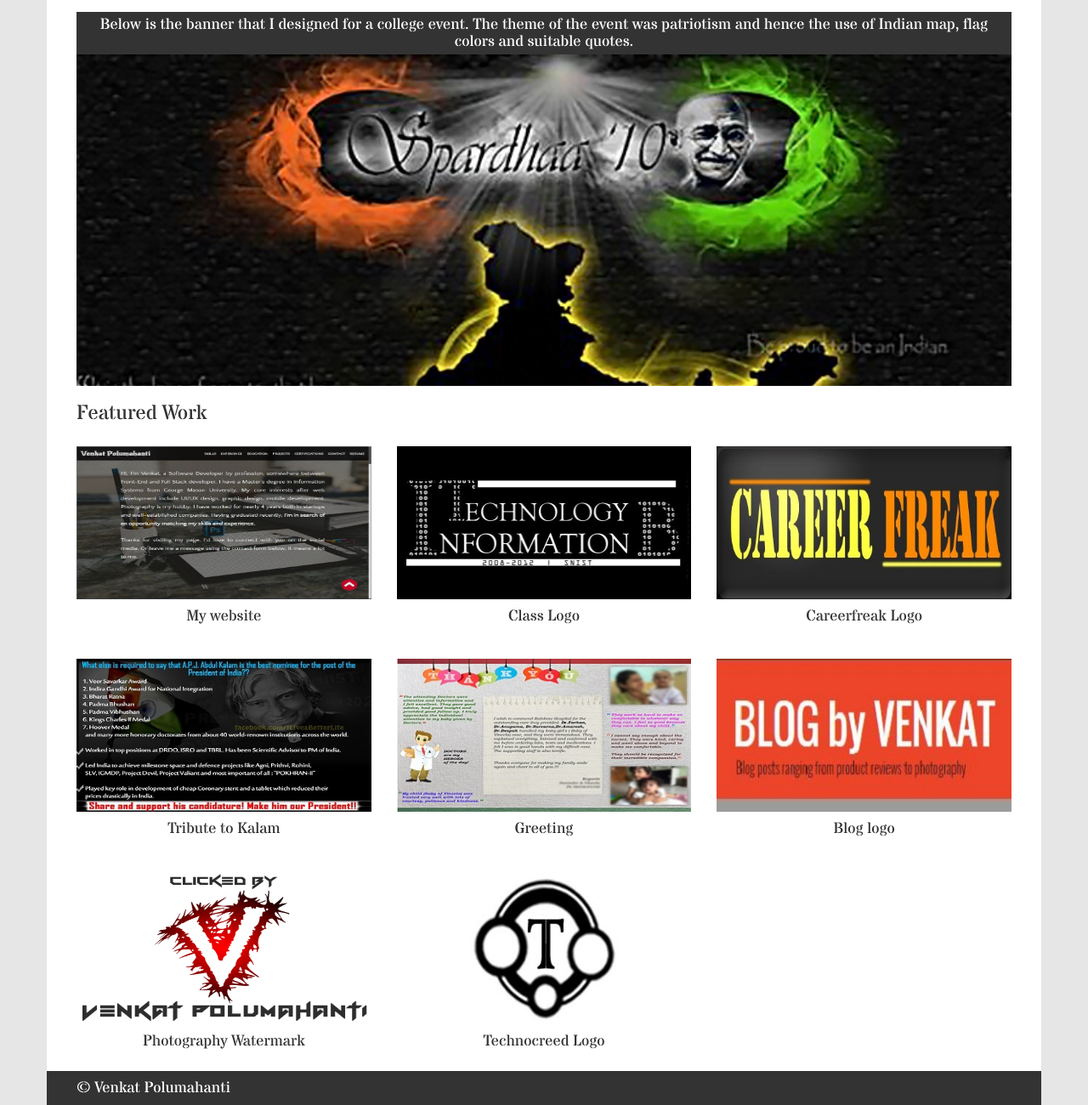
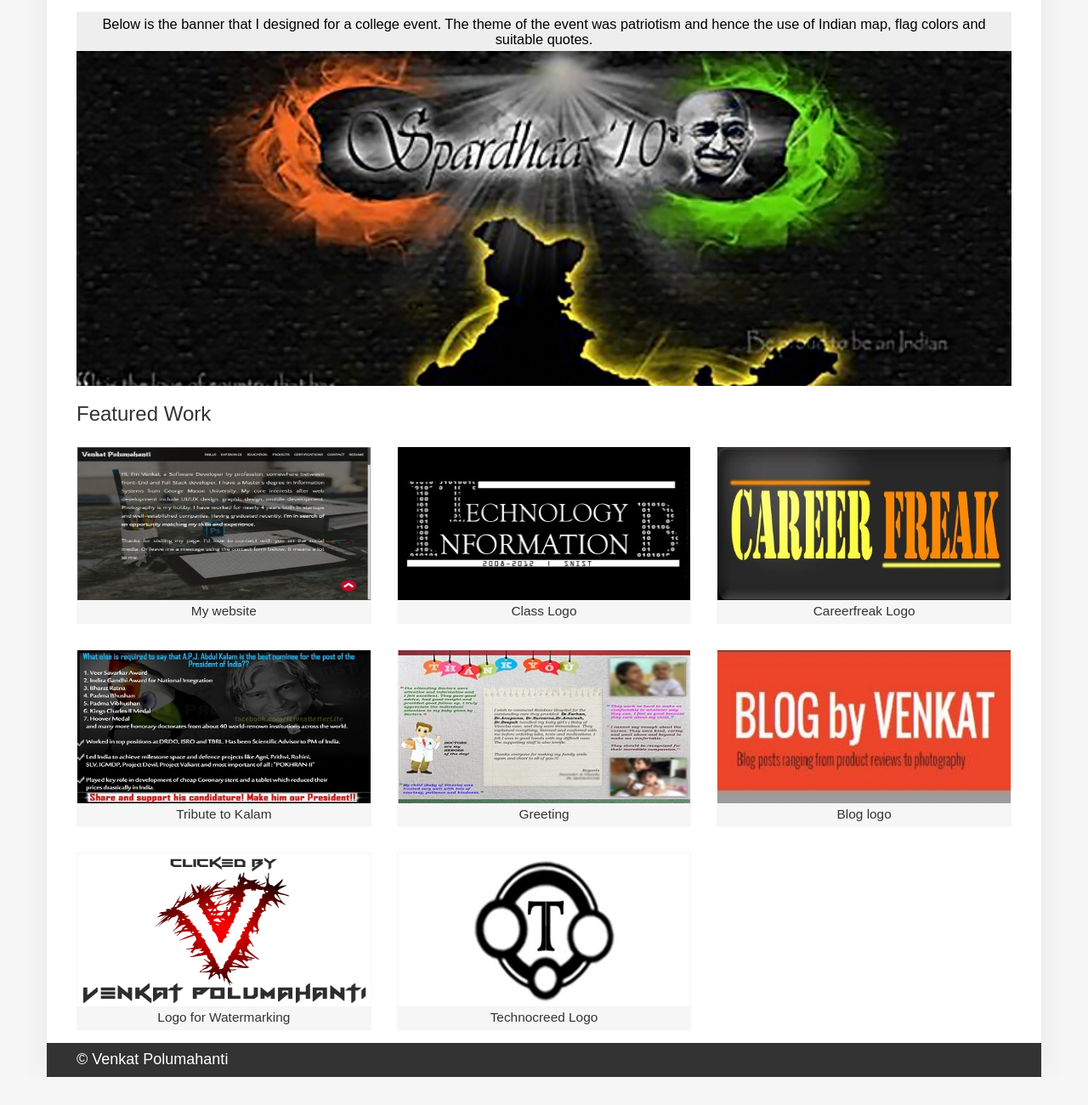
Before and after one commit to venkat4541/Portfolio-FEND, a plain HTML site: page index.html in a window 1280 px wide. Shown: the part 152-1452 px from the top of the page at 85% size. After the commit the page ends 1419 px from the top, so only its background shows below. Drawn offline with nearby package versions, Linux system fonts and the light colour scheme; a web font is replaced by a local one.

Commit message:
Several style changes for better appearance.

```diff
--- a/css/main.css
+++ b/css/main.css
@@ -19,13 +19,15 @@ html, body, div {
 }
 
 body {
-    font-family: 'Stardos Stencil', cursive, "Chau Philomene One", sans-serif;
-    background: #e6e6e6;
+    font-family: 'Stardos Stencil', cursive;
+    font-family: "Chau Philomene One", sans-serif;
+    background: #f6f6f6;
 }
 
 .container {
     background: white;
     padding: 0;
+    box-shadow: 0 0 30px #e6e6e6;
 }
 
 .row {
@@ -60,11 +62,12 @@ body {
 /* CSS for banner */
 
 .banner-caption {
-    text-align: center;
-    color: white;
-    background: #333;
-    padding: 5px;
-    margin-bottom: 0;
+  text-align: center;
+  color: black;
+  background: #eeeeee;
+  padding: 5px;
+  margin-bottom: 0;
+  font-size: 1.3em;
 }
 
 .banner {
@@ -80,11 +83,23 @@ body {
     -webkit-transition: all .5s ease-in-out;
 }
 
+.banner {
+  font-size: 0.9em;
+}
+
 
 /* Featured section CSS */
 
 figure {
     margin: 15px 0;
+    border: 1px solid #f6f6f6;
+}
+
+figcaption h4 {
+  margin: 0;
+  padding: 5px;
+  background: #f6f6f6;
+  font-size: 1.1em;
 }
 
 .featured-images img {
--- a/index.html
+++ b/index.html
@@ -48,44 +48,70 @@
 
             <!--      FEATURED IMAGES      -->
             <section class="row featured-images">
-            	<figure class="col-md-4 col-sm-6">
+            	<div class="col-md-4 col-xs-6">
+                <figure>
                   <img class="img-responsive" src="img/profile-website-screenshot.jpg" alt="My website" data-toggle="modal" data-target="#modal8" />
-                    <figcaption><h4>My website</h4></figcaption>
+                  <figcaption>
+                    <h4>My website</h4>
+                  </figcaption>
                 </figure>
-                <figure class="col-md-4 col-sm-6">
+              </div>
+              <div class="col-md-4 col-xs-6">
+                <figure>
                   <img class="img-responsive" src="img/Class_Logo.jpg" alt="ITB Logo" data-toggle="modal" data-target="#modal1" />
-                    <figcaption><h4>Class Logo</h4></figcaption>
+                  <figcaption>
+                    <h4>Class Logo</h4>
+                  </figcaption>
                 </figure>
-                <figure class="col-md-4 col-sm-6">
+              </div>
+              <div class="col-md-4 col-xs-6">
+                <figure>
                   <img class="img-responsive" src="img/CF_logo.jpg" alt="Careerfreak Logo" data-toggle="modal" data-target="#modal2" />
                   <figcaption>
-                        <h4>Careerfreak Logo</h4></figcaption>
+                    <h4>Careerfreak Logo</h4>
+                  </figcaption>
                 </figure>
-                <figure class="col-md-4 col-sm-6">
+              </div>
+              <div class="col-md-4 col-xs-6">
+                <figure>
                   <img class="img-responsive" src="img/Poster_Kalam.jpg" alt="Kalam tribute " data-toggle="modal" data-target="#modal3" />
                   <figcaption>
-                        <h4>Tribute to Kalam</h4></figcaption>
+                    <h4>Tribute to Kalam</h4>
+                  </figcaption>
                 </figure>
-                <figure class="col-md-4 col-sm-6">
+              </div>
+              <div class="col-md-4 col-xs-6">
+                <figure>
                   <img class="img-responsive" src="img/Greeting_latest_rect.jpg" alt="Greeting" data-toggle="modal" data-target="#modal5" />
                   <figcaption>
-                        <h4>Greeting</h4></figcaption>
+                    <h4>Greeting</h4>
+                  </figcaption>
                 </figure>
-                <figure class="col-md-4 col-sm-6">
+              </div>
+              <div class="col-md-4 col-xs-6">
+                <figure>
                   <img class="img-responsive" src="img/BbV.JPG" alt="Logo" data-toggle="modal" data-target="#modal6" />
                   <figcaption>
-                        <h4>Blog logo</h4></figcaption>
+                    <h4>Blog logo</h4>
+                  </figcaption>
                 </figure>
-                <figure class="col-md-4 col-sm-6">
+              </div>
+              <div class="col-md-4 col-xs-6">
+                <figure>
                   <img class="img-responsive" src="img/Watermark.png" alt="Watermark" data-toggle="modal" data-target="#modal7" />
                   <figcaption>
-                        <h4>Photography Watermark</h4></figcaption>
+                    <h4>Logo for Watermarking</h4>
+                  </figcaption>
                 </figure>
-                <figure class="col-md-4 col-sm-6">
+              </div>
+              <div class="col-md-4 col-xs-6">
+                <figure>
                   <img class="img-responsive" src="img/TC_Logo_rect.jpg" alt="Technocreed Logo" data-toggle="modal" data-target="#modal4" />
                   <figcaption>
-                        <h4>Technocreed Logo</h4></figcaption>
+                    <h4>Technocreed Logo</h4>
+                  </figcaption>
                 </figure>
+              </div>
             </section>
         </section>
 
```
Lines whose indentation alone changed are shown as unchanged.
